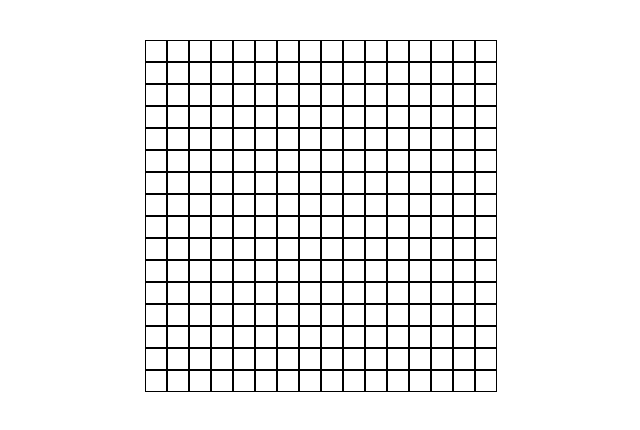
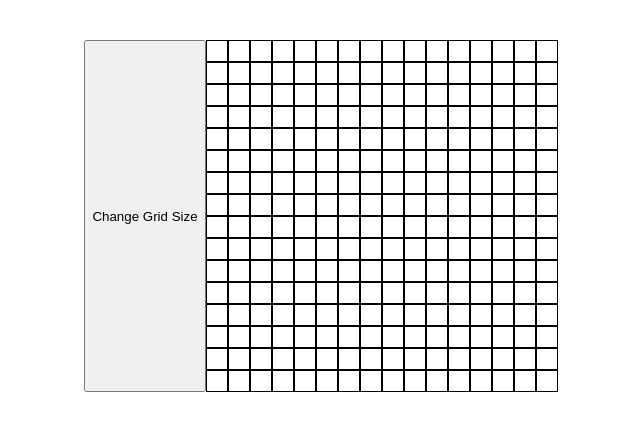
Before and after one commit to Levell99RC/etch-a-sketch, a plain HTML site: page index.html in a window 1280 px wide. Shown: the whole page, without its empty margins (319-959 px from the left). Drawn offline with Linux system fonts and the light colour scheme.

Commit message:
Add button asking for grid size

```diff
--- a/index.html
+++ b/index.html
@@ -7,6 +7,6 @@
     <script src="etch_a_sketch.js" defer></script>
 </head>
 <body>
-
+    <button type="button" class="changeGrid">Change Grid Size</button>
 </body>
 </html>
```
